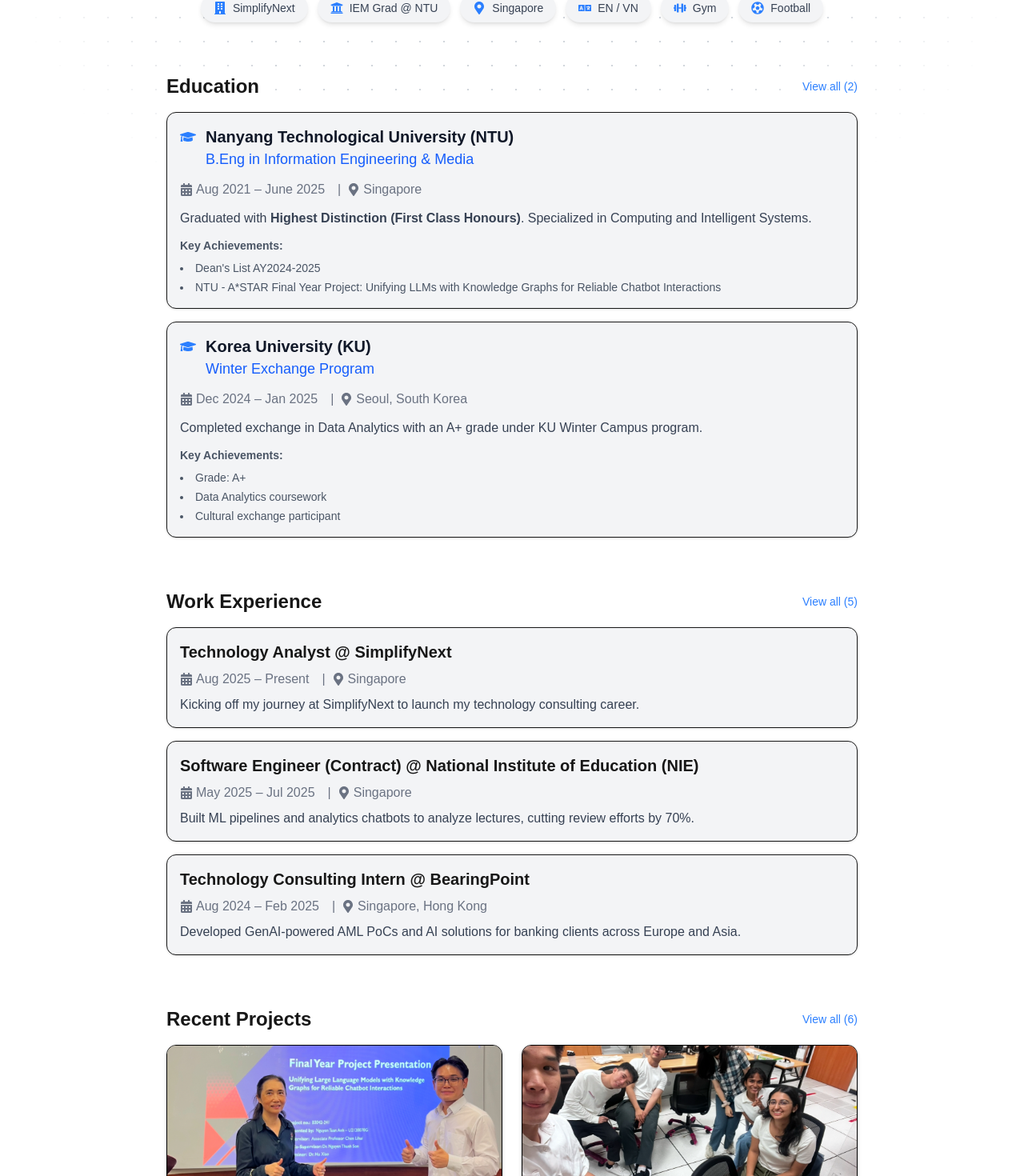
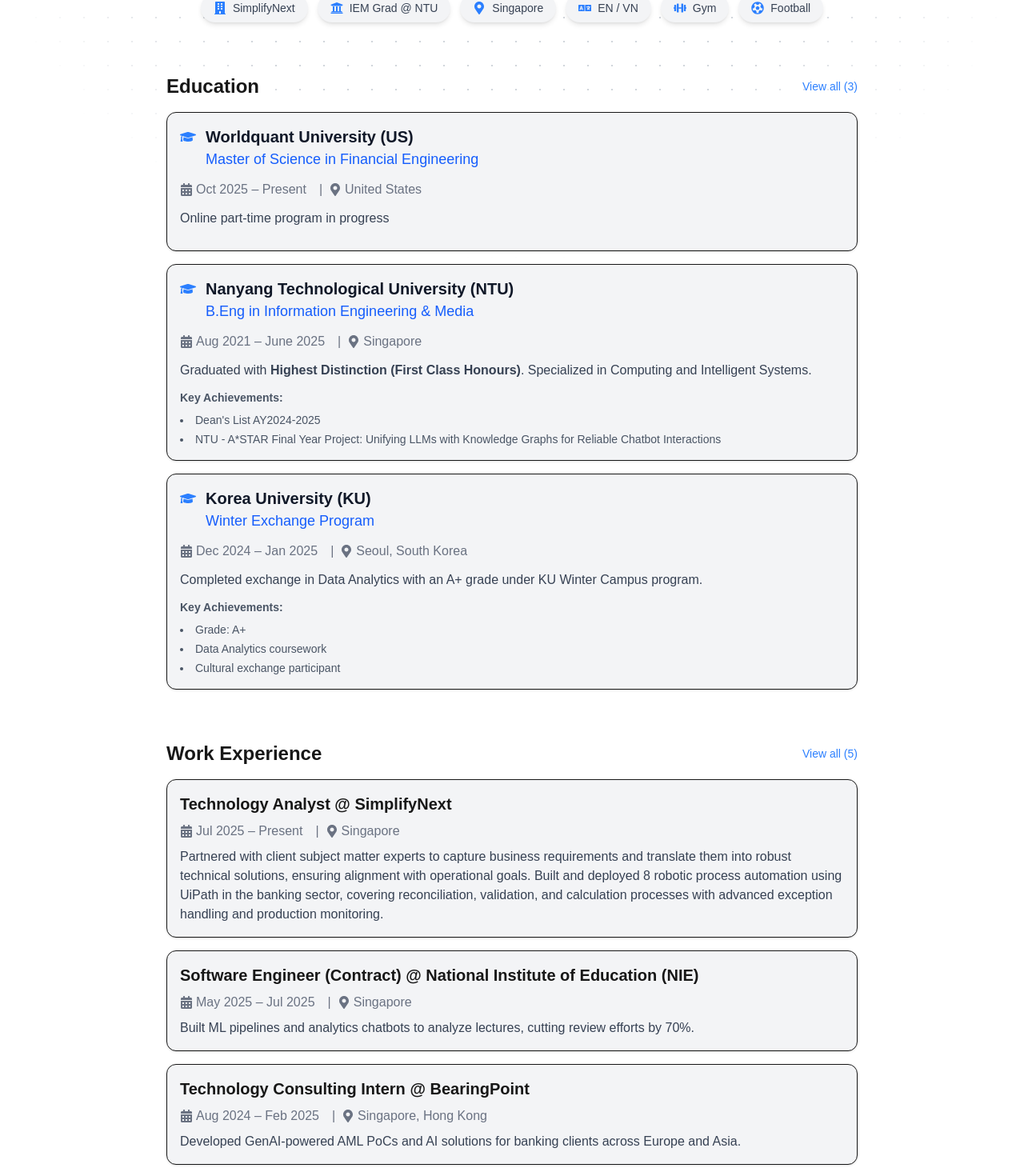
Before and after one commit to anh-nguyenn/anh-nguyenn.github.io, a Next.js app: page / in a window 1280 px wide. Shown: the part 473-1943 px from the top of the page at 80% size. Built offline with nearby package versions, Linux system fonts and the light colour scheme; a web font is replaced by a local one.

Commit message:
Update portfolio: Add Worldquant University, update SimplifyNext work experience, add Kafka/Java to projects, change Recent Projects to University Project

```diff
--- a/src/app/page.tsx
+++ b/src/app/page.tsx
@@ -38,16 +38,23 @@ export default function Home() {
         <h1 className="text-3xl sm:text-4xl font-bold mb-4 text-gray-900 dark:text-gray-100">
           Xin chao, I&apos;m Jerry 👋
         </h1>
-       <p className="text-base sm:text-lg text-gray-600 dark:text-gray-300 max-w-4xl mx-auto text-left mb-6">
-  I graduated from Nanyang Technological University, Singapore, with a focus on Computing and Intelligent Systems. I enjoy developing technical solutions that solve real business problems. I&apos;m always exploring new ideas and learning to keep up with today’s rapidly evolving tech landscape. Outside of work, I love discovering new places, lifting weights at the gym, and enjoying a good cup of Kopi C kosong ping ☕️.
-</p>
+        <p className="text-base sm:text-lg text-gray-600 dark:text-gray-300 max-w-4xl mx-auto text-left mb-6">
+          I graduated from Nanyang Technological University, Singapore, with a
+          focus on Computing and Intelligent Systems. I enjoy developing
+          technical solutions that solve real business problems. I&apos;m always
+          exploring new ideas and learning to keep up with today’s rapidly
+          evolving tech landscape. Outside of work, I love discovering new
+          places, lifting weights at the gym, and enjoying a good cup of Kopi C
+          kosong ping ☕️.
+        </p>
 
         {/* Current Work Description or other highlights */}
         <p className="text-base sm:text-lg text-gray-600 dark:text-gray-300 max-w-4xl mx-auto text-left">
           I’m working at <strong>SimplifyNext</strong> as a Technology Analyst.
-          I help build robotic process automations and applications that let people focus on the meaningful parts of their jobs. I enjoy solving real problems with data, design,
-          and technology - especially when AI can make the solution easy for
-          everyone.
+          I help build robotic process automations and applications that let
+          people focus on the meaningful parts of their jobs. I enjoy solving
+          real problems with data, design, and technology - especially when AI
+          can make the solution easy for everyone.
         </p>
 
         {/* Quick Facts Section */}
@@ -135,7 +142,7 @@ export default function Home() {
         </div>
       </motion.div>
 
-      {/* Recent Projects */}
+      {/* University Project */}
       <motion.div
         initial={{ opacity: 0, y: 20 }}
         whileInView={{ opacity: 1, y: 0 }}
@@ -144,7 +151,7 @@ export default function Home() {
         className="mt-16"
       >
         <ViewAllHeader
-          title="Recent Projects"
+          title="University Project"
           pageUrl="/projects"
           itemCount={projects.length}
         />
--- a/src/data/education.ts
+++ b/src/data/education.ts
@@ -1,4 +1,14 @@
 const education = [
+  {
+    slug: "worldquant-university",
+    institution: "Worldquant University (US)",
+    degree: "Master of Science in Financial Engineering",
+    start: "Oct 2025",
+    end: "Present",
+    description: "Online part-time program in progress",
+    location: "United States",
+    relevantCourses: ["Financial Market"],
+  },
   {
     slug: "ntu-info-eng-media",
     institution: "Nanyang Technological University (NTU)",
--- a/src/data/projects.ts
+++ b/src/data/projects.ts
@@ -7,7 +7,14 @@ const projects = [
       "A framework integrating Large Language Models with Knowledge Graphs to improve accuracy and explainability.",
     startDate: "2024-08",
     endDate: "2025-04",
-    techStack: ["Python", "LLMs", "Knowledge Graphs", "SPARQL"],
+    techStack: [
+      "Python",
+      "Java",
+      "Kafka",
+      "LLMs",
+      "Knowledge Graphs",
+      "SPARQL",
+    ],
   },
   {
     slug: "project-B",
--- a/src/data/work.ts
+++ b/src/data/work.ts
@@ -3,10 +3,10 @@ const work = [
     slug: "SimplifyNext",
     company: "SimplifyNext",
     title: "Technology Analyst",
-    start: "Aug 2025",
+    start: "Jul 2025",
     end: "Present",
     description:
-      "Kicking off my journey at SimplifyNext to launch my technology consulting career.",
+      "Partnered with client subject matter experts to capture business requirements and translate them into robust technical solutions, ensuring alignment with operational goals. Built and deployed 8 robotic process automation using UiPath in the banking sector, covering reconciliation, validation, and calculation processes with advanced exception handling and production monitoring.",
     locations: ["Singapore"],
   },
   {
--- a/src/data/work/SimplifyNext.mdx
+++ b/src/data/work/SimplifyNext.mdx
@@ -1,6 +1,5 @@
 ---
 name: SimplifyNext
-description: Technology Analyst role at SimplifyNext, launching my technology consulting career with focus on digital transformation and AI solutions.
-techStack:
-  - Uipath
+description: Partnered with client subject matter experts to capture business requirements and translate them into robust technical solutions, ensuring alignment with operational goals. Built and deployed 8 robotic process automation using UiPath in the banking sector, covering reconciliation, validation, and calculation processes with advanced exception handling and production monitoring.
+techStack: []
 ---
```
